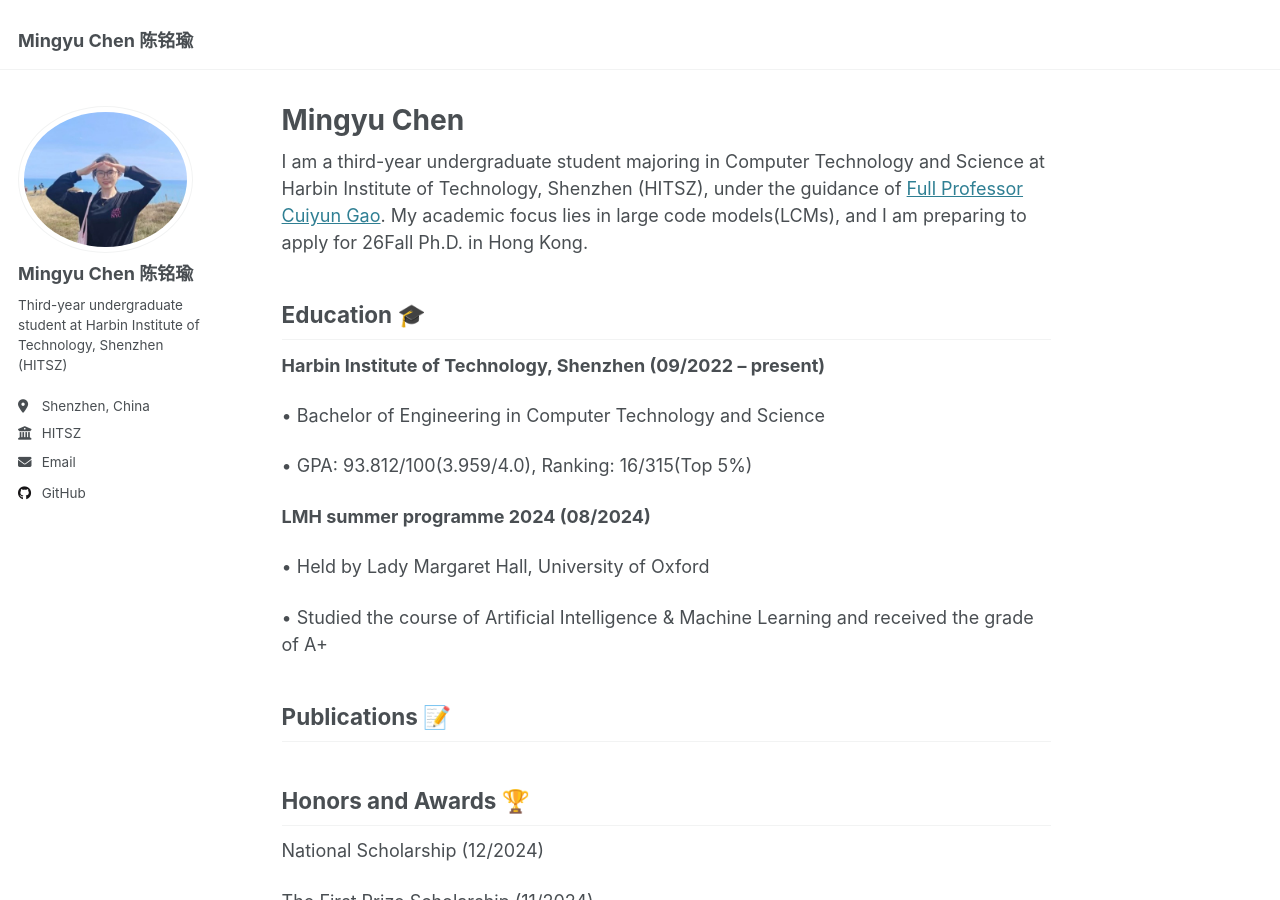
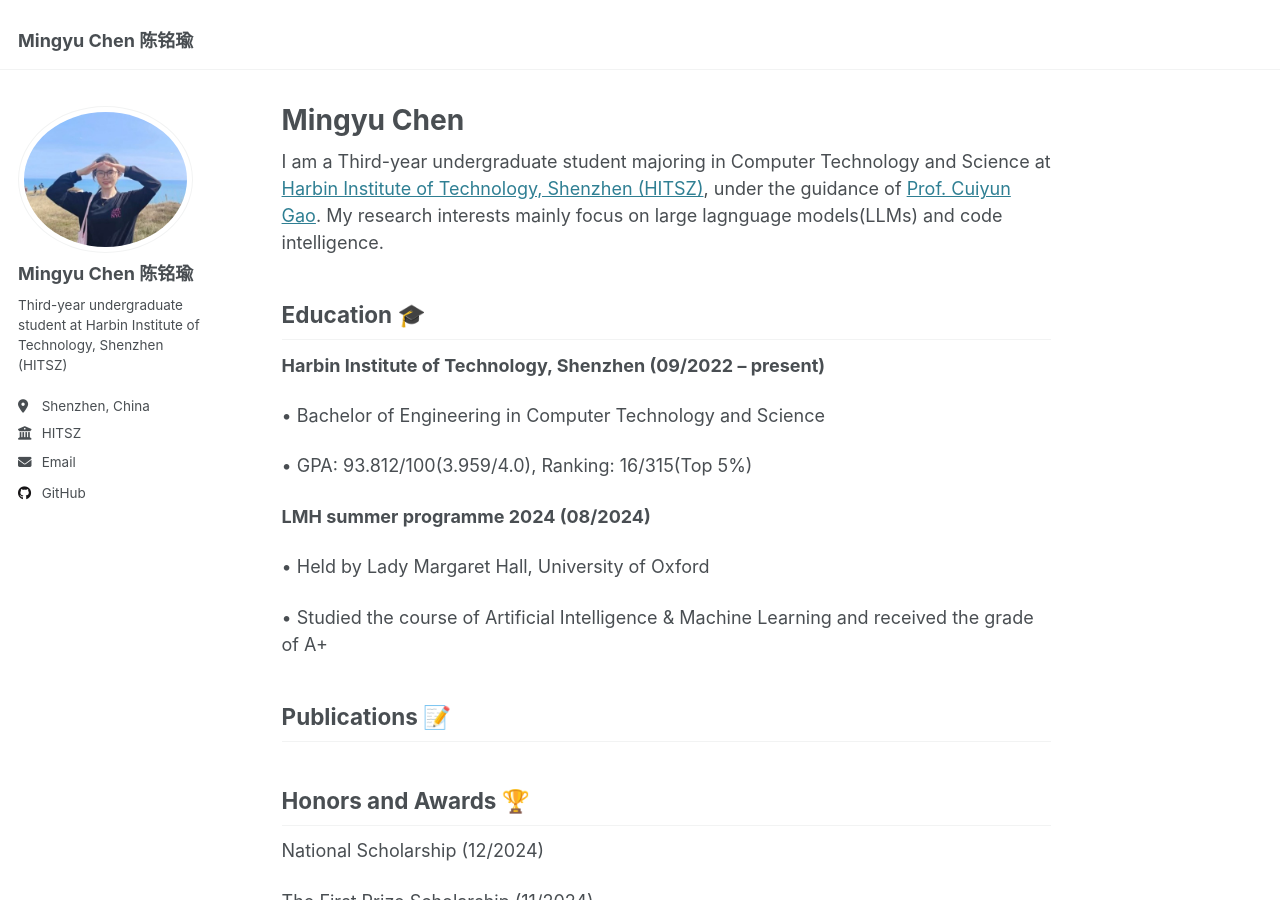
Before and after one commit to CMY-K/CMY-K.github.io, a Jekyll site: the page built from _pages/about.md, in a window 1280 px wide and 900 px high. Built offline with Jekyll 4.4.1, drawn with Linux system fonts in a browser that asks for light colours.

Commit message:
Update about.md

```diff
--- a/_pages/about.md
+++ b/_pages/about.md
@@ -7,7 +7,7 @@
   - /about.html
 ---
 
-I am a third-year undergraduate student majoring in Computer Technology and Science at Harbin Institute of Technology, Shenzhen (HITSZ), under the guidance of [Full Professor Cuiyun Gao](https://cuiyungao.github.io). My academic focus lies in large code models(LCMs), and I am preparing to apply for 26Fall Ph.D. in Hong Kong.
+I am a Third-year undergraduate student majoring in Computer Technology and Science at [Harbin Institute of Technology, Shenzhen (HITSZ)](http://cs.hitsz.edu.cn/), under the guidance of [Prof. Cuiyun Gao](https://cuiyungao.github.io). My research interests mainly focus on large lagnguage models(LLMs) and code intelligence.
 
 Education 🎓
 ------
```
